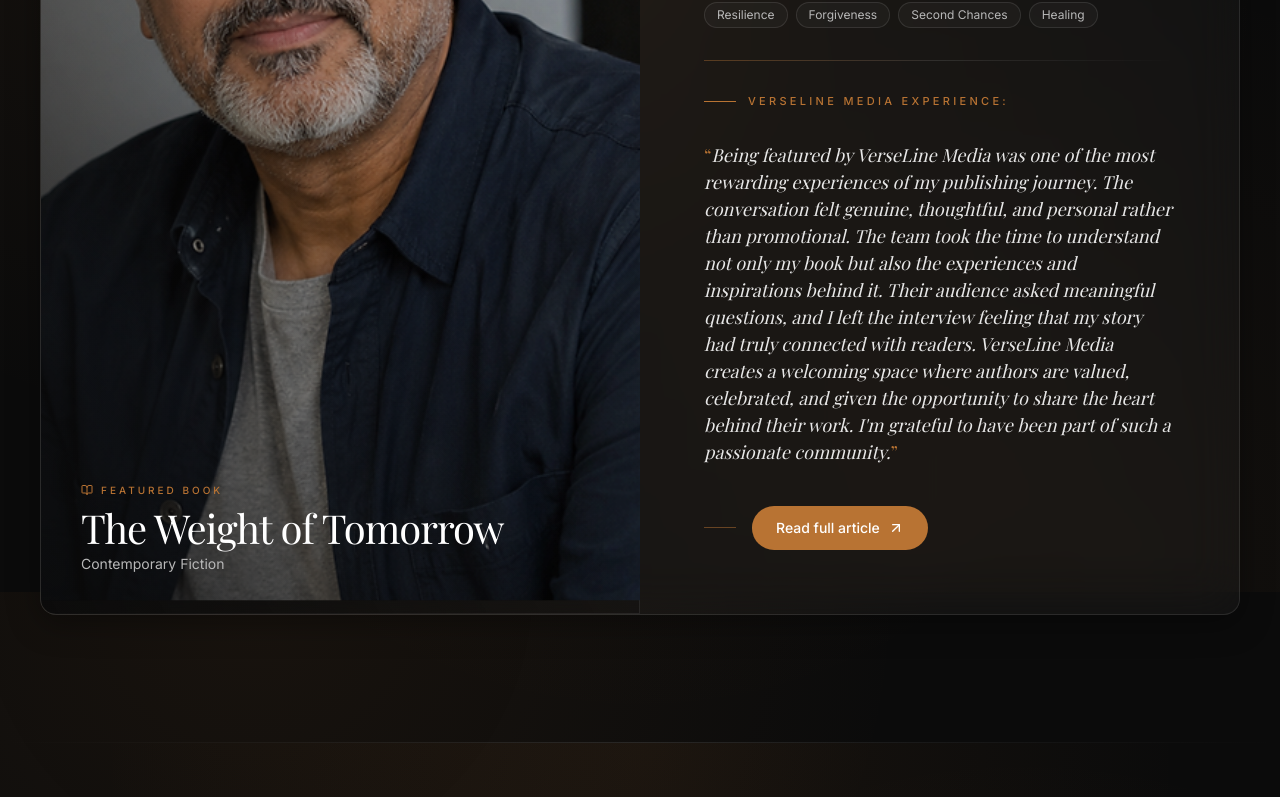
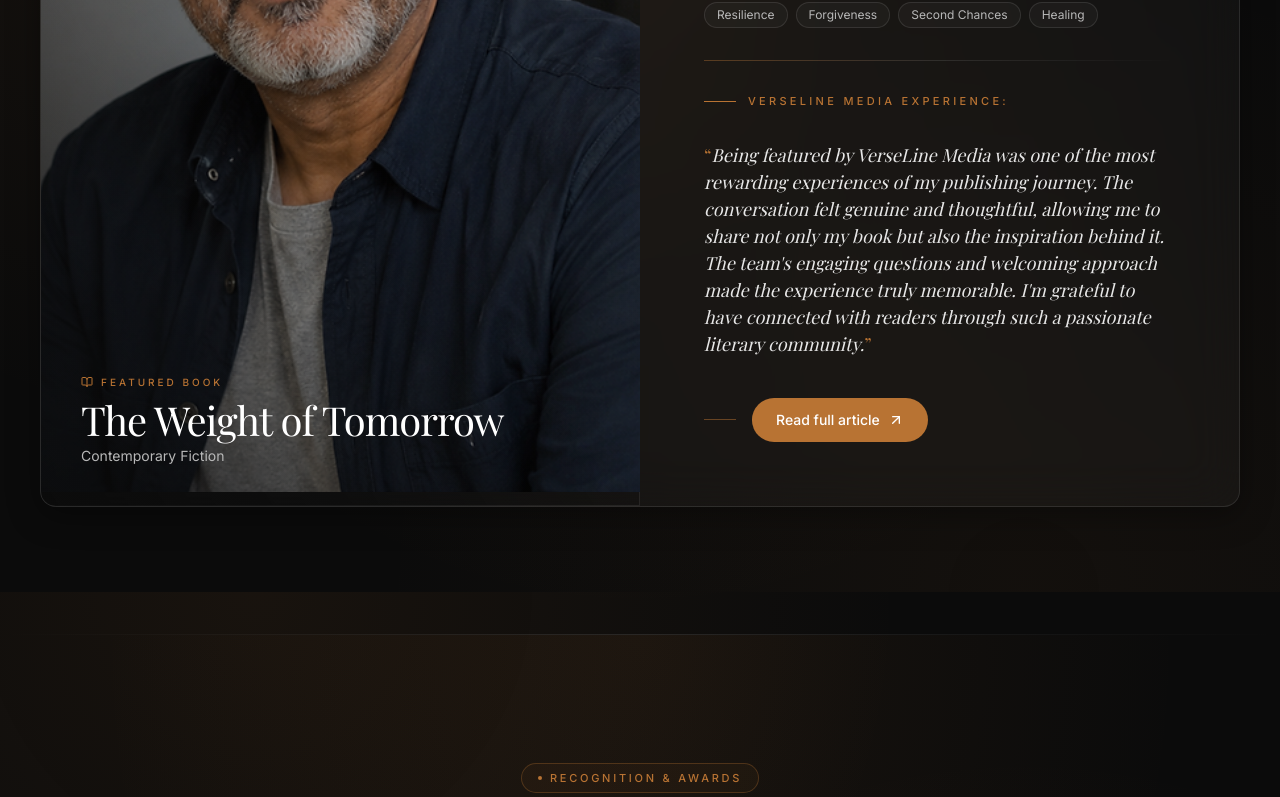
Before and after one commit to hasbunallah01/verselinemedia, a Next.js app: page / in a window 1280 px wide. Shown: the part 2608-3405 px from the top of the page. Built offline with nearby package versions, Linux system fonts and the light colour scheme; a web font is replaced by a local one.

Commit message:
Update Featured Author testimonial text

```diff
--- a/data/authors.ts
+++ b/data/authors.ts
@@ -21,7 +21,7 @@ export const authors: Author[] = [
     summary:
       "The Weight of Tomorrow is a moving contemporary novel by Daniel Whitmore, an author known for writing heartfelt stories about resilience, forgiveness, and second chances. Drawing inspiration from everyday life, Daniel creates emotionally rich characters and meaningful narratives that encourage readers to find hope, healing, and the courage to move forward even in life's most difficult moments.",
     quote:
-      "Being featured by VerseLine Media was one of the most rewarding experiences of my publishing journey. The conversation felt genuine, thoughtful, and personal rather than promotional. The team took the time to understand not only my book but also the experiences and inspirations behind it. Their audience asked meaningful questions, and I left the interview feeling that my story had truly connected with readers. VerseLine Media creates a welcoming space where authors are valued, celebrated, and given the opportunity to share the heart behind their work. I'm grateful to have been part of such a passionate community.",
+      "Being featured by VerseLine Media was one of the most rewarding experiences of my publishing journey. The conversation felt genuine and thoughtful, allowing me to share not only my book but also the inspiration behind it. The team's engaging questions and welcoming approach made the experience truly memorable. I'm grateful to have connected with readers through such a passionate literary community.",
     tags: ["Resilience", "Forgiveness", "Second Chances", "Healing"],
     image: "/authors/daniel-whitmore.png",
     articleUrl: "/articles/daniel-whitmore",
```
